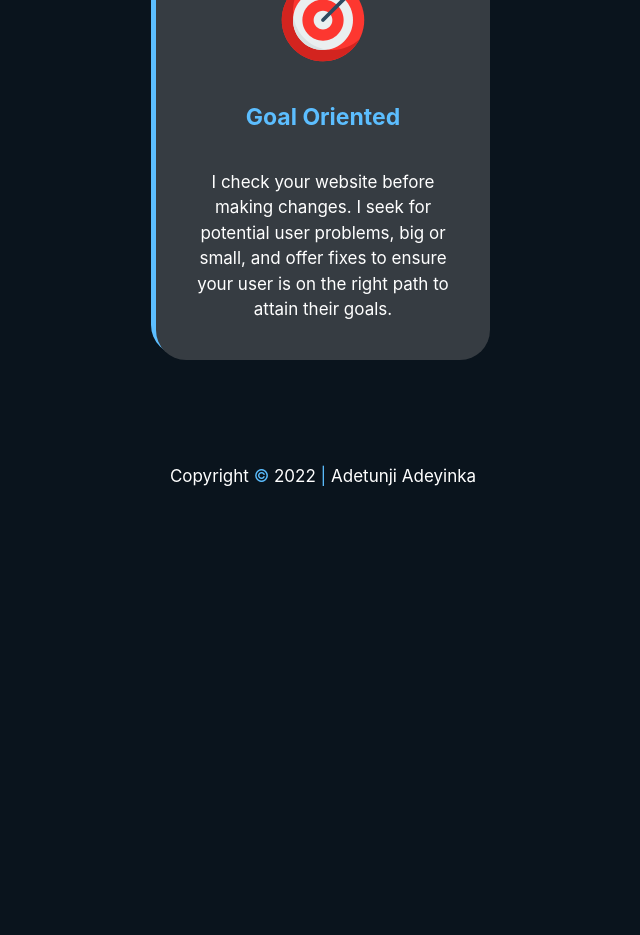
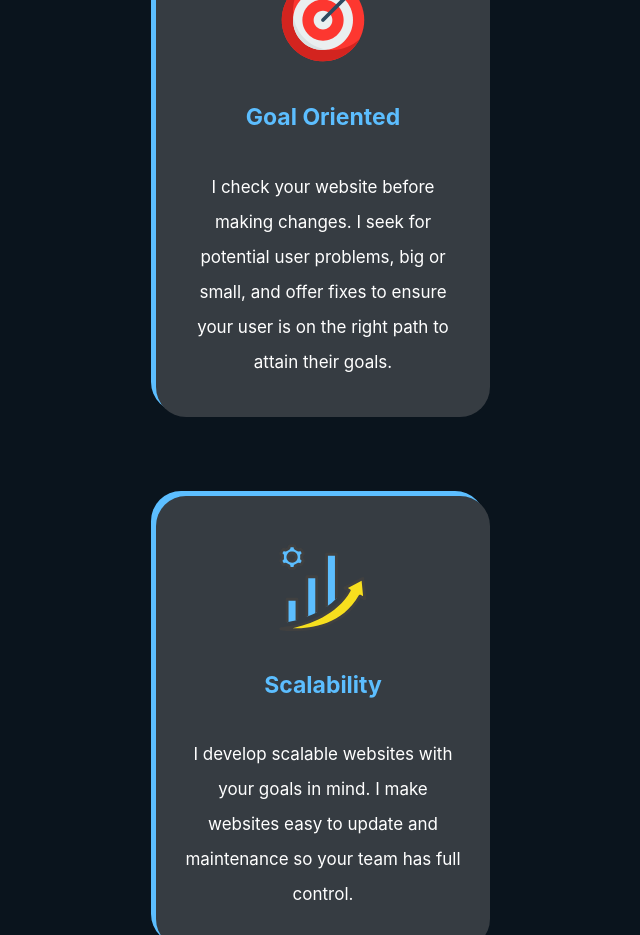
Before and after one commit to Itzadetunji/my-website, a Next.js app: page /about in a window 1280 px wide. Shown: the part 1680-2615 px from the top of the page, without its empty margins (317-957 px from the left). Before the commit the page ends 2209 px from the top, so only its background shows below. Built offline with nearby package versions, Linux system fonts and the light colour scheme.

Commit message:
Chore: Completed service card component ✅

```diff
--- a/pages/about.tsx
+++ b/pages/about.tsx
@@ -7,6 +7,25 @@ import ServiceCard from './components/ServiceCard'
 import ParticleComponent from './components/ParticleComponent'
 
 const about: NextPage = () => {
+
+  const ServiceCardContents = [
+    {
+        iconpath: '/icons/bullseye.svg',
+        title: 'Goal Oriented',
+        description: 'I check your website before making changes. I seek for potential user problems, big or small, and offer fixes to ensure your user is on the right path to attain their goals.'
+    },
+    {
+        iconpath: '/icons/scalable.svg',
+        title: 'Scalability',
+        description: 'I develop scalable websites with your goals in mind. I make websites easy to update and maintenance so your team has full control.'
+    },
+    {
+        iconpath: '/icons/quality.svg',
+        title: 'Quality Assured',
+        description: 'I check your website before making changes. I seek for potential user problems, big or small, and offer fixes to ensure your user is on the right path to attain their goals.'
+    },
+  ]
+
   return (
     <>
       <Navbar/>
@@ -35,7 +54,12 @@ const about: NextPage = () => {
             <p className='text-white font-[600] text-[40px]'>My Services</p>
             <hr className='light-blue border-[3px] w-[55px] mt-[13px]'/>
           </div>
-          <ServiceCard icon="" text="" title=""/>
+          <div>
+            {ServiceCardContents.map((service, index) => <ServiceCard iconpath={service.iconpath} title={service.title} description={service.description} key={index}/>)}
+          </div>
+          <div>
+
+          </div>
         </div>
       </div>
       {/* <ParticleComponent/> */}
--- a/pages/components/ServiceCard.tsx
+++ b/pages/components/ServiceCard.tsx
@@ -2,18 +2,20 @@ import { NextPage } from 'next'
 import React from 'react'
 
 interface cardProps {
-  icon: string,
-  text: string,
-  title: string
+  iconpath: string,
+  title: string,
+  description: string
 }
 
-const ServiceCard: React.FC<cardProps> = ({icon, text, title}) => {
+const servicecontent = 1;
+
+const ServiceCard: React.FC<cardProps> = ({iconpath, title, description}) => {
   return (
     <div className='grey w-[334px] rounded-[30px] mx-auto drop-shadow duration-500 ease-in delay-[10ms]'>
       <div className='flex flex-col mt-[79px]'>
-        <img src='./icons/bullseye.svg' alt="" className='w-[90px] h-[90px] items-center justify-center mx-auto mt-[47px]'/>
-        <p className='text-center text-white pt-[35px] font-bold light-blue-text text-[23px]'>Goal Oriented</p>
-        <p className='text-center text-white mx-[27px] pt-[35px] pb-[37px] text-[17px]'>I check your website before making changes. I seek for potential user problems, big or small, and offer fixes to ensure your user is on the right path to attain their goals.</p>
+        <img src={iconpath} alt="" className='w-[90px] h-[90px] items-center justify-center mx-auto mt-[47px]'/>
+        <p className='text-center text-white pt-[35px] font-bold light-blue-text text-[23px]'>{title}</p>
+        <p className='text-center text-white mx-[27px] pt-[35px] pb-[37px] text-[17px] leading-[35px]'>{description}</p>
       </div>
     </div>
   )
```
